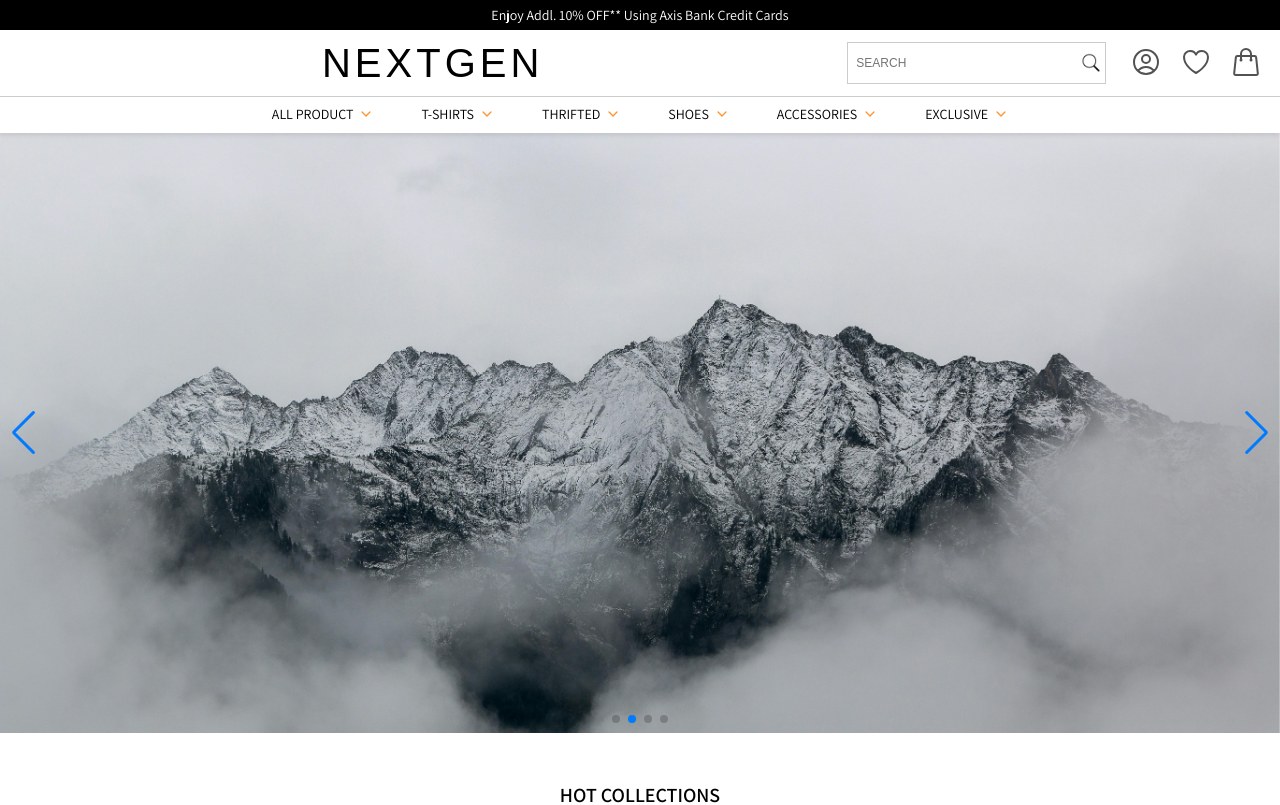
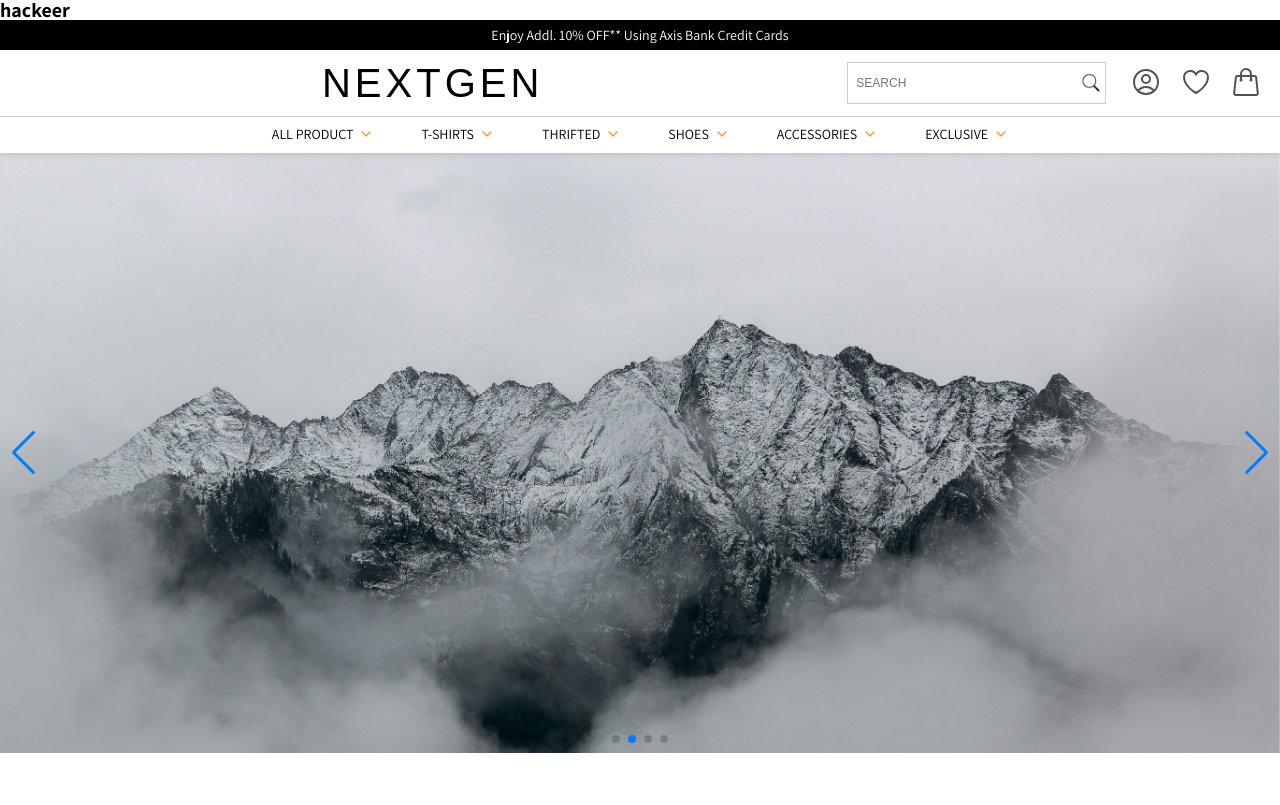
Before and after one commit to santhoshjavascript/client-projects, a React (Vite) app: page / in a window 1280 px wide. Shown: the top 805 px of the page. Built offline with nearby package versions, Linux system fonts and the light colour scheme; no server answers; a web font is replaced by a local one.

Commit message:
hacker added

```diff
--- a/src/App.jsx
+++ b/src/App.jsx
@@ -7,6 +7,7 @@ import ProductsView from "./features/ProductView/components/ProductsView";
 function App() {
   return (
     <BrowserRouter>
+      <h1>hackeer </h1>
       <Routes>
         {/* <Route index element={<Form />} /> */}
         {/* <Route path="/" element={<Home />} /> */}
```
